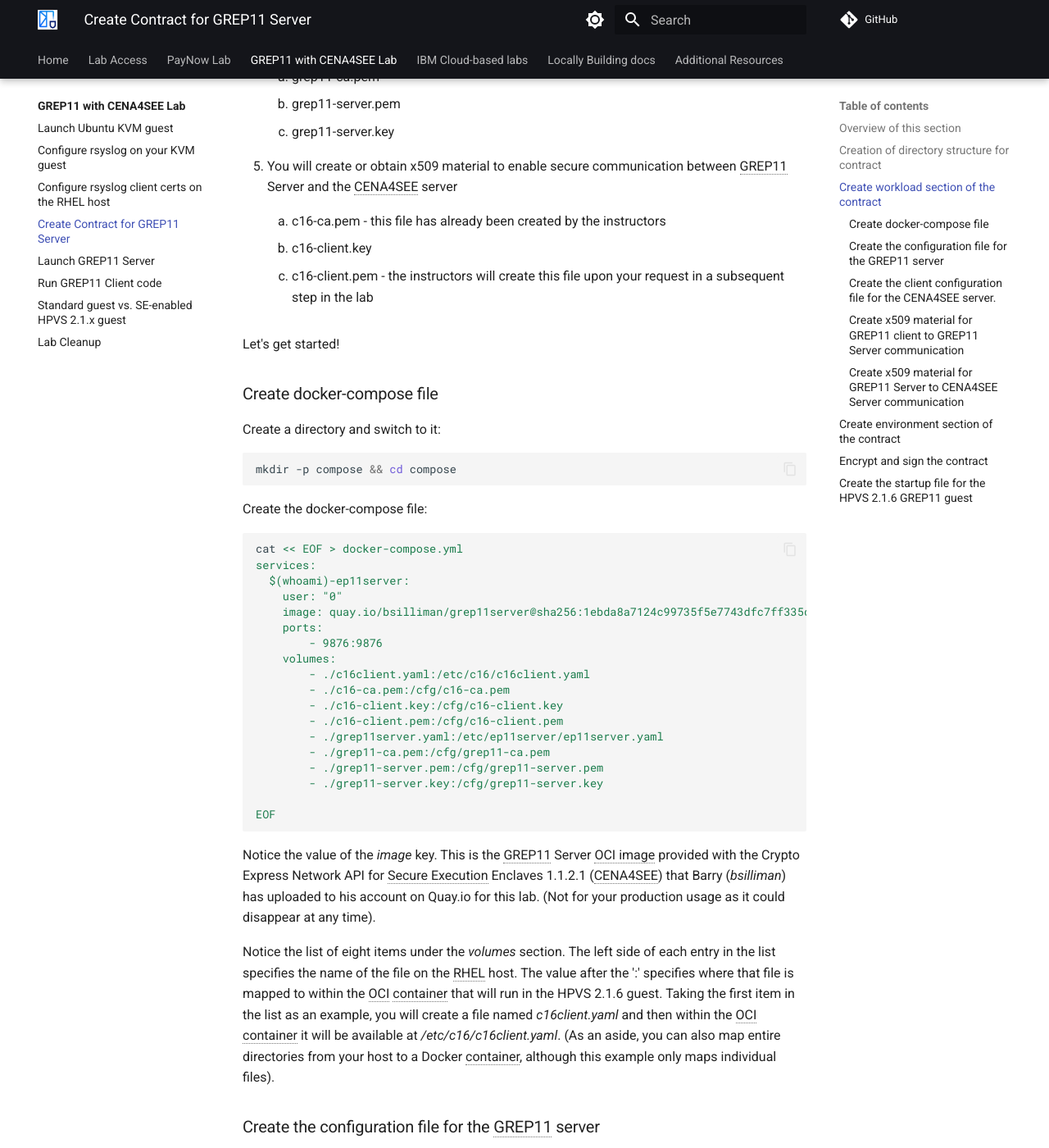
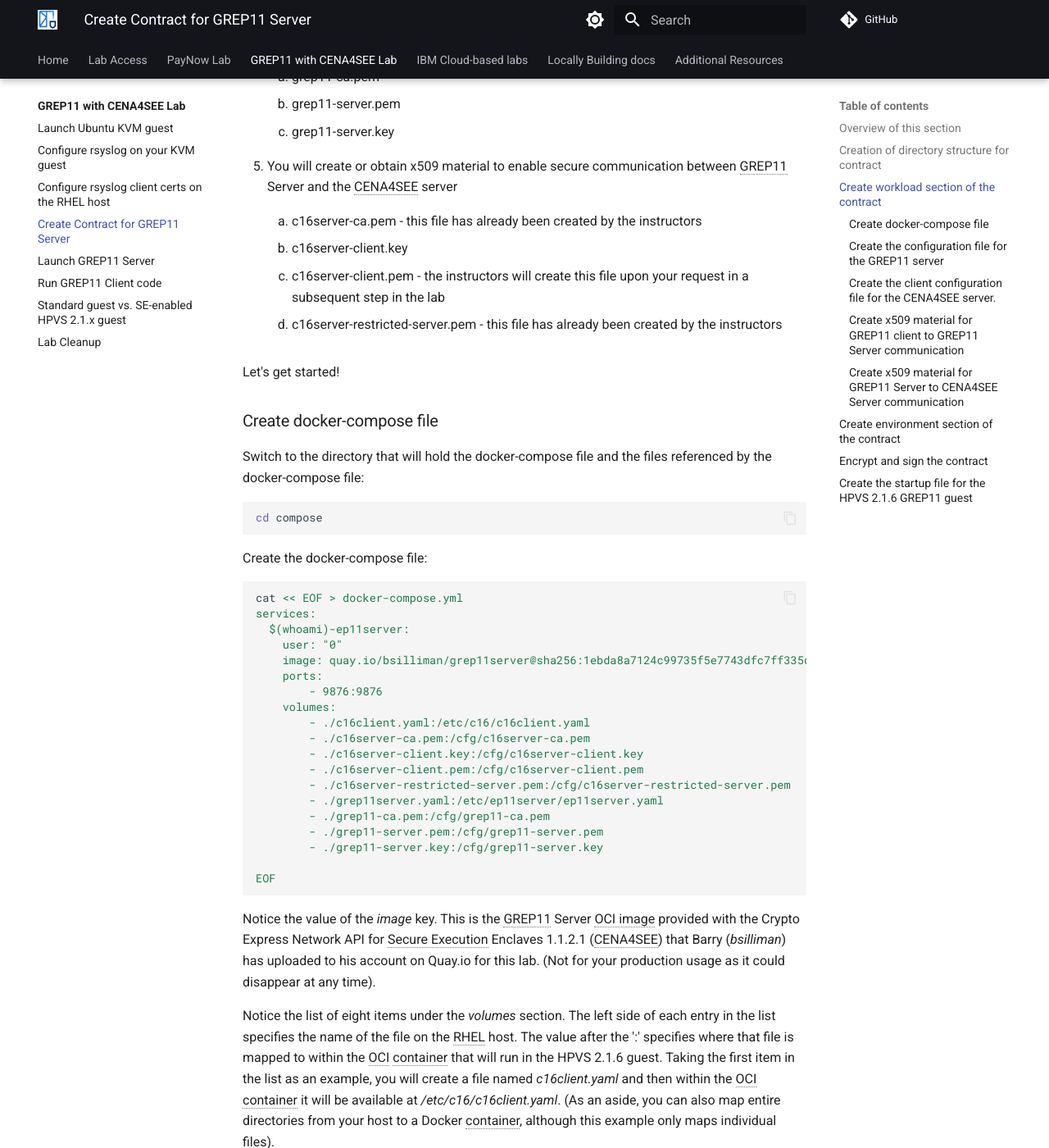
Before and after one commit to ibm-wsc/ConfidentialComputingOnLinuxONE, an MkDocs documentation site: the page built from docs/lab/grep11/createGREP11Contract.md, in a window 1280 px wide and 1400 px high, scrolled down 3126 px. Shown: the whole window at 82% size. Built offline with MkDocs 1.6.1 and Material for MkDocs 9.7.7, drawn with Linux system fonts in a browser that asks for light colours; emoji names are drawn with the system emoji font; comment, search, counter and statistics services are not loaded; some of the changed text lies outside the part shown.

Commit message:
Add new 'restrict_server_cert_file' key to c16client.yml
The 'restrict_server_cert_file' key was added in CENA4SEE 1.1.2.1.
Its purpose is to restrict what c16server the grep11 client can connect to.
Instead of the grep11 client being able to connect to any c16server whose
certificate is signed by the CA referenced in the c16client.yaml file, the
grep11 client can only connect to the c16server whose certificate matches the
one specified by the 'restrict_server_cert_file' key.

Also, changed some of the file names used for creating the HPCR contract
to match more closely with what is in the official documentation.

````diff
--- a/docs/lab/grep11/createGREP11Contract.md
+++ b/docs/lab/grep11/createGREP11Contract.md
@@ -42,7 +42,7 @@
 This command will create the directory structure expected by the lab instructions:
 
 ``` bash
-mkdir -p ${HOME}/contract/grep11Server/{workload,environment}
+mkdir -p ${HOME}/contract/grep11Server/{workload/compose,environment/rsyslog}
 ```
 
 A contract requires a _workload_ section and an _environment_ section, and they each get their own directory. Then the sections are packaged together, and signed, and the signature is added as the third section.  This final result- the contract-  will be stored in your `${HOME}/contract/grep11Server` directory.
@@ -93,20 +93,22 @@
 
 5. You will create or obtain x509 material to enable secure communication between GREP11 Server and the CENA4SEE server
 
-    1. c16-ca.pem - this file has already been created by the instructors
+    1. c16server-ca.pem - this file has already been created by the instructors
 
-    2. c16-client.key
+    2. c16server-client.key
 
-    3. c16-client.pem - the instructors will create this file upon your request in a subsequent step in the lab
+    3. c16server-client.pem - the instructors will create this file upon your request in a subsequent step in the lab
+
+    4. c16server-restricted-server.pem - this file has already been created by the instructors
 
 Let's get started!
 
 ### Create docker-compose file
 
-Create a directory and switch to it:
+Switch to the directory that will hold the docker-compose file and the files referenced by the docker-compose file:
 
 ``` bash
-mkdir -p compose && cd compose
+cd compose
 ```
 
 Create the docker-compose file:
@@ -121,9 +123,10 @@
 		- 9876:9876
 	volumes:
 		- ./c16client.yaml:/etc/c16/c16client.yaml
-		- ./c16-ca.pem:/cfg/c16-ca.pem
-		- ./c16-client.key:/cfg/c16-client.key
-		- ./c16-client.pem:/cfg/c16-client.pem
+		- ./c16server-ca.pem:/cfg/c16server-ca.pem
+		- ./c16server-client.key:/cfg/c16server-client.key
+		- ./c16server-client.pem:/cfg/c16server-client.pem
+		- ./c16server-restricted-server.pem:/cfg/c16server-restricted-server.pem
 		- ./grep11server.yaml:/etc/ep11server/ep11server.yaml
 		- ./grep11-ca.pem:/cfg/grep11-ca.pem
 		- ./grep11-server.pem:/cfg/grep11-server.pem
@@ -208,9 +211,10 @@
       - hostname: 192.168.22.80
         port: 9001
         mTLS: true
-        server_cert_file: "/cfg/c16-ca.pem"
-        client_key_file: "/cfg/c16-client.key"
-        client_cert_file: "/cfg/c16-client.pem"
+        server_cert_file: "/cfg/c16server-ca.pem"
+        client_key_file: "/cfg/c16server-client.key"
+        client_cert_file: "/cfg/c16server-client.pem"
+        restricted_server_cert_file: "/cfg/c16server-restricted-server.pem"
 
     EOF
     ```
@@ -243,12 +247,13 @@
 	grep 'file:' c16client.yaml
 	```
 
-	???- example "You get the first file and create the other two [Click me]"
+	???- example "You get the first and fourth files and create the other two [Click me]"
 
 		```
-			server_cert_file: "/cfg/c16-ca.pem"
-			client_key_file: "/cfg/c16-client.key"
-			client_cert_file: "/cfg/c16-client.pem"
+			server_cert_file: "/cfg/c16server-ca.pem"
+			client_key_file: "/cfg/c16server-client.key"
+			client_cert_file: "/cfg/c16server-client.pem"
+			restricted_server_cert_file: "/cfg/c16server-restricted-server.pem"
 		```
 
 ### Create x509 material for GREP11 client to GREP11 Server communication
@@ -645,39 +650,40 @@
 
 ### Create x509 material for GREP11 Server to CENA4SEE Server communication
 
-1. Learn a new argument (_--after-context_) to the _grep_ command and display just a portion of the docker-compose file:
+1. Run this command to find the word _volumes_ in the **docker-compose.yml** file and then print it and the next nine lines (_--after-context 9_):
 
 	``` bash
-	grep --after-context 8 volumes docker-compose.yml
+	grep --after-context 9 volumes docker-compose.yml
 	```
 
 	???- example "Expected output"
 
 		```
-			volumes:
-			- ./c16client.yaml:/etc/c16/c16client.yaml
-			- ./c16-ca.pem:/cfg/c16-ca.pem
-			- ./c16-client.key:/cfg/c16-client.key
-			- ./c16-client.pem:/cfg/c16-client.pem
-			- ./grep11server.yaml:/etc/ep11server/ep11server.yaml
-			- ./grep11-ca.pem:/cfg/grep11-ca.pem
-			- ./grep11-server.pem:/cfg/grep11-server.pem
-			- ./grep11-server.key:/cfg/grep11-server.key
+                        volumes:
+                            - ./c16client.yaml:/etc/c16/c16client.yaml
+                            - ./c16server-ca.pem:/cfg/c16server-ca.pem
+                            - ./c16server-client.key:/cfg/c16server-client.key
+                            - ./c16server-client.pem:/cfg/c16server-client.pem
+                            - ./c16server-restricted-server.pem:/cfg/c16server-restricted-server.pem
+                            - ./grep11server.yaml:/etc/ep11server/ep11server.yaml
+                            - ./grep11-ca.pem:/cfg/grep11-ca.pem
+                            - ./grep11-server.pem:/cfg/grep11-server.pem
+                            - ./grep11-server.key:/cfg/grep11-server.key
 		```
 
-	Of the eight files, you have created five of them:
+	Of the nine files, you have created five of them:
 
 	- [x] 2 _.yaml_ files
 	- [x] 3 _grep11-\*_ files
-	- [ ] 3 _c16-\*_ files
+	- [ ] 4 _c16server\*_ files
 
-2. Now it is time to create or acquire the three files called for from _c16client.yaml_.
+2. Now it is time to create or acquire the four files called for from _c16client.yaml_.
 
 
 	There is only one CENA4SEE server that all of the lab students will use.  The instructors have set this up, and have created the "self-signed" CA that governs communication between the CENA4SEE server and its clients (each student's GREP11 Server is a client of the CENA4SEE server). You need to acquire the certificate of the CA the instructors created:
 
 	```bash
-	cp -ipv /data/lab/c16-ca-public/c16-ca.pem .
+	cp -ipv /data/lab/c16server-public/c16server-ca.pem .
 	```
 
 3. Create an RSA private key using _certtool_:
@@ -687,7 +693,7 @@
 		You used _openssl_ for your previous certificate work.  You will use another tool called _certtool_ now.
 
 	``` bash
-	certtool --generate-privkey --outfile c16-client.key
+	certtool --generate-privkey --outfile c16server-client.key
 	```
 
 	???- example "Output from private key creation"
@@ -736,9 +742,9 @@
 
 	``` bash
 	certtool --generate-request \
-		--load-privkey c16-client.key \
+		--load-privkey c16server-client.key \
 		--template csr.cfg \
-		--outfile c16-client.csr
+		--outfile c16server-client.csr
 	```
 
 	???- example "Output from creating CSR"
@@ -750,7 +756,7 @@
 6. Display information about your CSR:
 
 	``` bash
-	certtool --crq-info --infile c16-client.csr
+	certtool --crq-info --infile c16server-client.csr
 	```
 
 	Your output should look similar to this:
@@ -840,6 +846,8 @@
 		```
 
 
+
+
 	The "self-signed" CA for the CENA4SEE server is under instructor control- since there is only one CENA4SEE for the class to share, there is only one CA.  Let the instructors know that you are ready to have a client certificate created and the instructors will create a certificate for you and place it in the same directory that you are presently working in.
 
 	!!! Info "How the instructors will create this certificate for you"
@@ -849,15 +857,15 @@
 		``` bash
 		### for your information only
 		certtool --generate-certificate \
-		--load-request /home/${student}/contract/grep11Server/workload/compose/c16-client.csr \
-		--outfile ${student}-c16-client.pem \
+		--load-request /home/${student}/contract/grep11Server/workload/compose/c16server-client.csr \
+		--outfile ${student}-c16server-client.pem \
 		--load-ca-certificate c16server-ca.pem \
 		--load-ca-privkey c16server-ca.key \
 		--template cert.cfg
 
-		cp -ipv ${student}-c16-client.pem /home/${student}/contract/grep11Server/workload/compose/c16-client.pem
+		cp -ipv ${student}-c16server-client.pem /home/${student}/contract/grep11Server/workload/compose/c16server-client.pem
 
-		chown ${student}:hpvs_students /home/${student}/contract/grep11Server/workload/compose/c16-client.pem
+		chown ${student}:hpvs_students /home/${student}/contract/grep11Server/workload/compose/c16server-client.pem
 		```
 
 		This is also for information only- it is the contents of the configuration file _cert.cfg_ that the instructors use in the above command:
@@ -887,7 +895,7 @@
 7. After the instructors notify you that your certificate is ready :clock:, display it:
 
 	``` bash
-	certtool --certificate-info --infile c16-client.pem
+	certtool --certificate-info --infile c16server-client.pem
 	```
 
 	Your certificate will look like this:
@@ -1017,13 +1025,19 @@
 
 		```
 
-8. Switch directories:
+8. Run this command to acquire the X509 certificate of the CENA4SEE server:
 
-	``` bash
-	cd ${HOME}/contract/grep11Server/workload/.
-	```
+    ``` bash
+    cp -ipv /data/lab/c16server-public/c16server-restricted-server.pem .
+    ```
 
-9. Time to add a convenience script
+9. Switch directories:
+
+    ``` bash
+    cd ${HOME}/contract/grep11Server/workload/.
+    ```
+
+10. Time to add a convenience script
 
 	You are almost finished with the workload section.  One thing to do is to add a convenience script to the workload directory.  This script is not
 supplied with the product, but is very useful in the creation of the contract.  Create it now and feel free to peruse it but do not run it now.
@@ -1124,10 +1138,10 @@
 2. In the environment section of the contract you are going to specify the information in
 order to have your GREP11 Server log to the rsyslog that you configured earlier in the lab.
 
-	1. Create a directory to gather some files you will need for this rsyslog configuration and change to it:
+	1. Switch to the directory from where you will gather some files you will need for this rsyslog configuration:
 
 		``` bash
-		mkdir -p rsyslog && cd rsyslog
+		cd rsyslog
 
 		```
 
````
